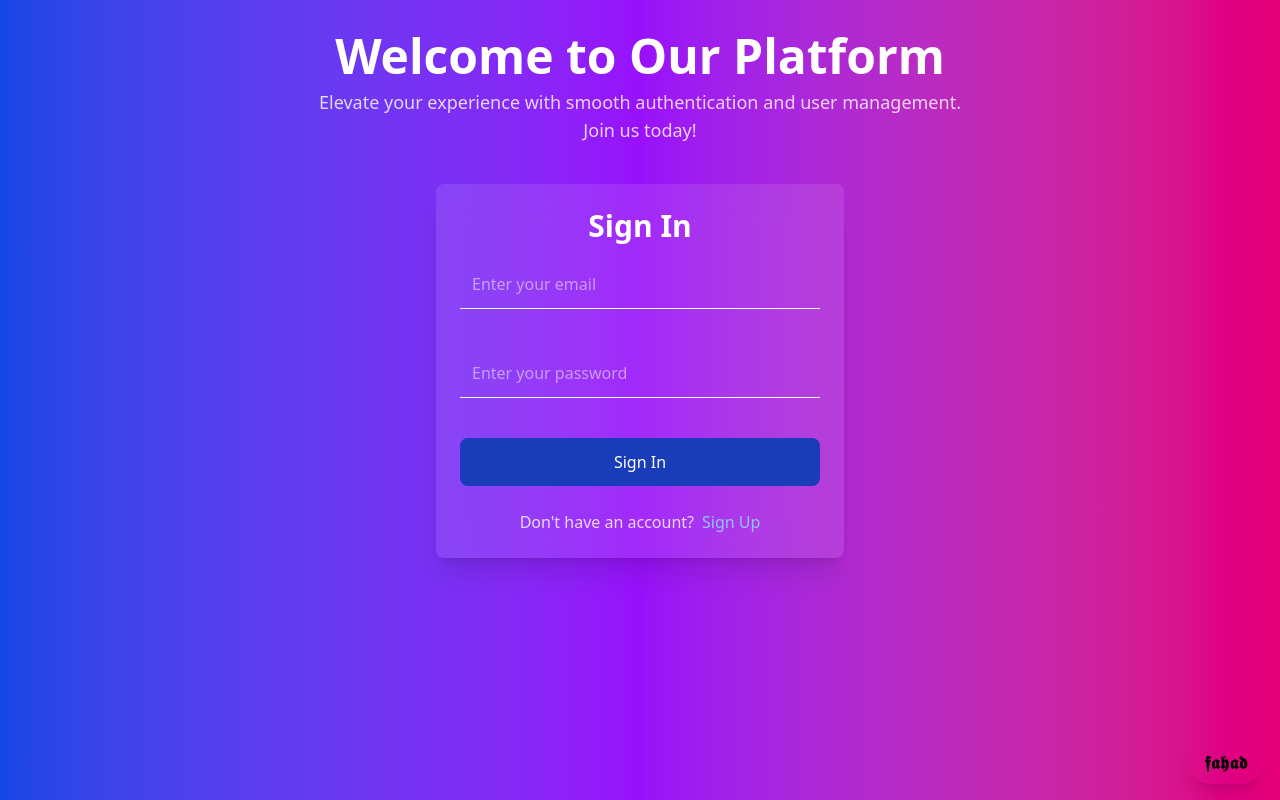
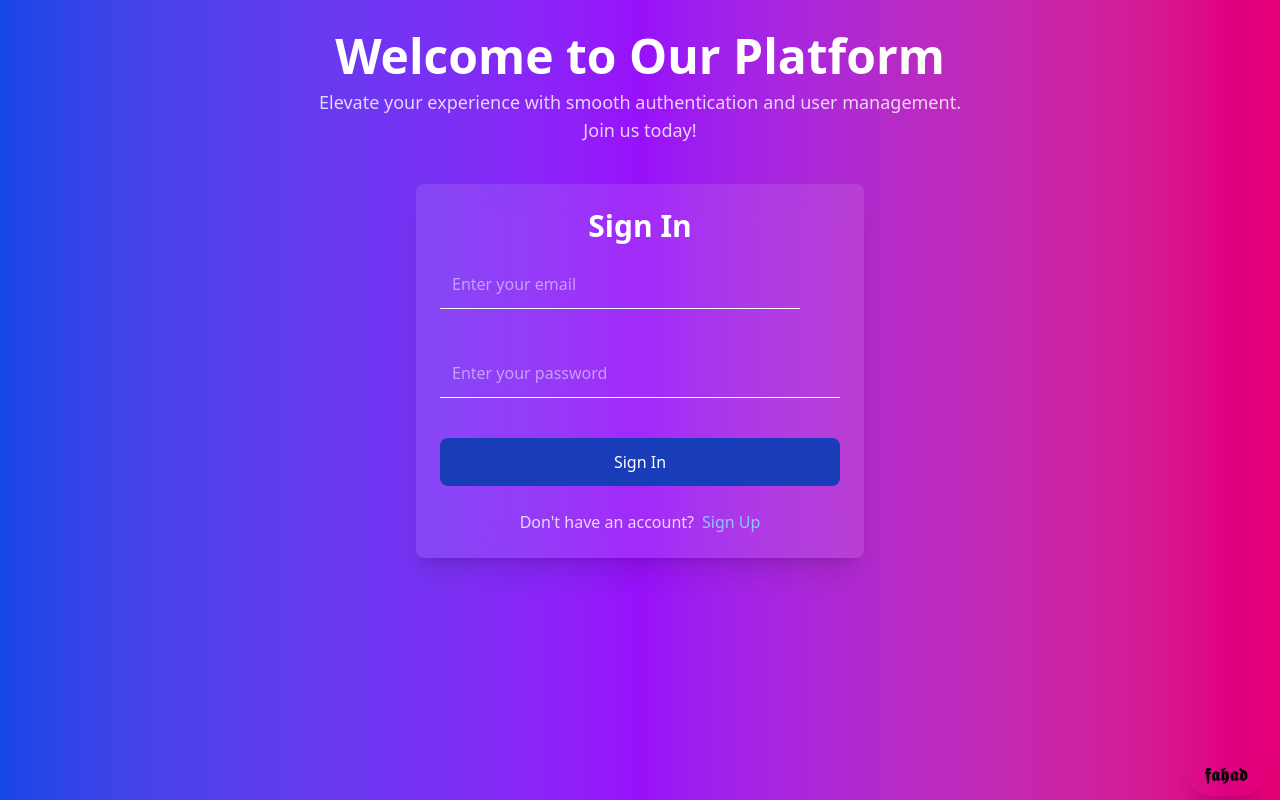
Before and after one commit to fahad7-git/login1, a React (Vite) app: page / in a window 1280 px wide. Built offline with nearby package versions, Linux system fonts and the light colour scheme.

Commit message:
Update App.jsx

```diff
--- a/src/App.jsx
+++ b/src/App.jsx
@@ -1,12 +1,24 @@
-import React, { useState } from "react";
+import React, { useState, useEffect } from "react";
 import Signin from "./Signin";
 import Signup from "./Signup";
 import Users from "./Users";
 
 const App = () => {
-  const [isSignIn, setIsSignIn] = useState(true);
-  const [users, setUsers] = useState(() => JSON.parse(localStorage.getItem("users")) || []);
-  {!isSignIn && <Users users={users} setUsers={setUsers} />}
+  const [isSignIn, setIsSignIn] = useState(() =>
+    JSON.parse(localStorage.getItem("isSignIn")) ?? true
+  );
+  const [users, setUsers] = useState(() =>
+    JSON.parse(localStorage.getItem("users")) || []
+  );
+
+
+  useEffect(() => {
+    localStorage.setItem("users", JSON.stringify(users));
+  }, [users]);
+
+  useEffect(() => {
+    localStorage.setItem("isSignIn", JSON.stringify(isSignIn));
+  }, [isSignIn]);
 
   return (
     <div className="relative flex flex-col items-center min-h-screen bg-gradient-to-r from-blue-700 via-purple-600 to-pink-600 p-8">
@@ -17,35 +29,37 @@ const App = () => {
         </p>
       </div>
 
-      <div className="flex gap-10">
-        <div className="max-w-md p-6 bg-white/10 backdrop-blur-lg shadow-xl rounded-lg w-full text-white">
+
+      <div className="flex flex-col items-center gap-6 w-full">
+
+        <div className="max-w-md p-6 bg-white/10 backdrop-blur-lg shadow-xl rounded-lg w-full text-white relative z-10">
           {isSignIn ? (
             <Signin
               onSignUp={() => setIsSignIn(false)}
               users={users}
-              onSignIn={(details) => {
-                console.log("Sign In Details:", details);
-              }}
+              onSignIn={(details) => console.log("Sign In Details:", details)}
             />
           ) : (
             <Signup
               onSignIn={() => setIsSignIn(true)}
               setUsers={setUsers}
               users={users}
-              onSignUp={(details) => {
-                console.log("Sign Up Details:", details);
-              }}
+              onSignUp={(details) => console.log("Sign Up Details:", details)}
             />
           )}
         </div>
 
-        {users.length > 0 && <Users users={users} setUsers={setUsers} />}
+
+        {users.length > 0 && (
+          <div className="w-full max-w-md bg-white/10 p-4 rounded-lg shadow-md mt-6 overflow-y-auto max-h-[300px] relative z-0">
+            <Users users={users} setUsers={setUsers} />
+          </div>
+        )}
       </div>
 
-
-      <div className="fixed bottom-4 right-4 text-black text-lg font-bold tracking-wide px-4 py-2  shadow-lg bg- rounded-full hover:bg-red-200 transition duration-300 cursor-pointer hover:scale-105 hover:shadow-lg hover:active:scale-95">
-  𝖋𝖆𝖍𝖆𝖉
-</div>
+      <div className="fixed bottom-1 right-4 text-black text-lg font-bold tracking-wide px-4 py-2 shadow-lg bg-transparent rounded-full hover:bg-red-200 transition duration-300 cursor-pointer hover:scale-105 hover:shadow-lg active:scale-95">
+        𝖋𝖆𝖍𝖆𝖉
+      </div>
     </div>
   );
 };
```
